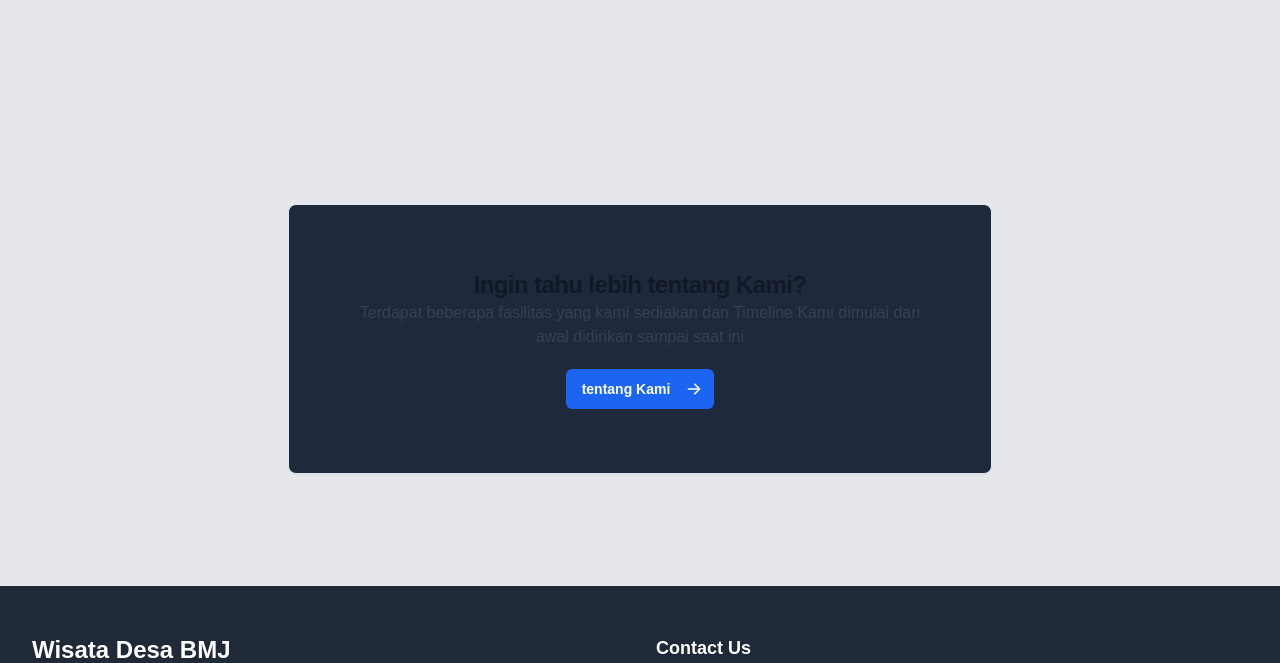
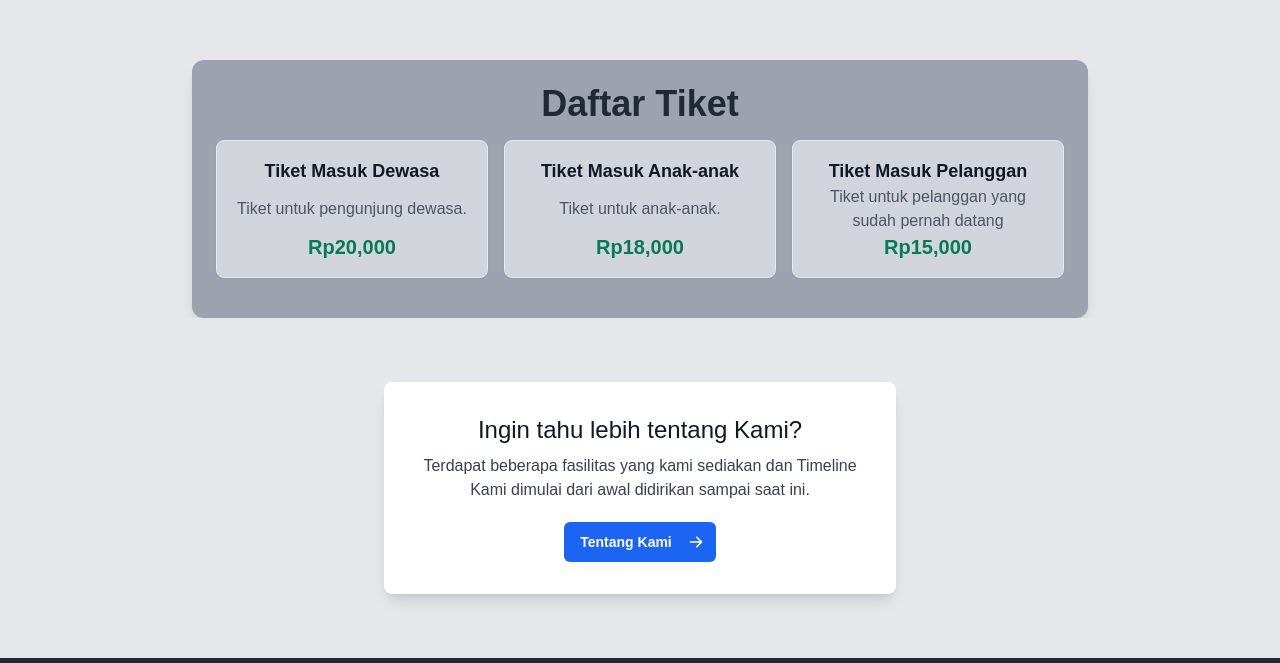
Before and after one commit to Jiichiro/Wisata-desa-BMJ, a Next.js app: page / in a window 1280 px wide. Shown: the part 2134-2797 px from the top of the page. Built offline with nearby package versions, Linux system fonts and the light colour scheme.

Commit message:
fix some bugs

```diff
--- a/src/app/loading.tsx
+++ b/src/app/loading.tsx
@@ -1,7 +1,20 @@
 import { Skeleton } from "@/components/ui/skeleton";
 
-export default function Loading() { return ( <> <section className="relative h-banner-mobile xl:h-banner-desktop"> <div className="absolute inset-0 w-full h-full bg-black dark:bg-gray-950"> <Skeleton className="w-full h-full" /> </div> <div className="absolute inset-0 flex flex-col px-10 md:px-36 xl:px-72 pt-10 md:pt-36 xl:justify-center text-white"> <Skeleton className="w-40 h-10 mb-2" /> <Skeleton className="w-40 h-10 mb-2" /> <Skeleton className="w-40 h-10" /> <Skeleton className="mt-4 w-80 h-6" /> <Skeleton className="mt-6 w-40 h-10 rounded-xl" /> </div> </section>
-
+export default function Loading() {
+  return (
+    <>
+      <section className="relative h-banner-mobile xl:h-banner-desktop">
+        <div className="absolute inset-0 w-full h-full bg-black dark:bg-gray-950">
+          <Skeleton className="w-full h-full" />
+        </div>
+        <div className="absolute inset-0 flex flex-col px-10 md:px-36 xl:px-72 pt-10 md:pt-36 xl:justify-center text-white">
+          <Skeleton className="w-40 h-10 mb-2" />
+          <Skeleton className="w-40 h-10 mb-2" />
+          <Skeleton className="w-40 h-10" />
+          <Skeleton className="mt-4 w-80 h-6" />
+          <Skeleton className="mt-6 w-40 h-10 rounded-xl" />
+        </div>
+      </section>
       <section className="grid md:grid-cols-2 gap-12 items-center px-10 md:px-36 xl:px-72 pt-28 bg-gray-200 dark:bg-gray-950">
         <div>
           <Skeleton className="w-60 h-8 mb-3" />
@@ -12,7 +25,6 @@ export default function Loading() { return ( <> <section className="relative h-b
         </div>
         <Skeleton className="w-full h-80 rounded-lg" />
       </section>
-
       <section className="bg-gray-200 dark:bg-gray-950 mx-auto px-10 py-52 flex flex-col self-center">
         <Skeleton className="self-center w-60 h-10 mb-10" />
         <div className="flex h-96 whitespace-nowrap overflow-x-auto rounded-xl gap-10">
@@ -21,7 +33,22 @@ export default function Loading() { return ( <> <section className="relative h-b
           ))}
         </div>
       </section>
-
+      <section className="w-full bg-gray-200 dark:bg-gray-900">
+      <div className="container mx-auto p-6 max-w-6xl bg-gray-400 dark:bg-gray-800 shadow-lg rounded-xl">
+        <h2 className="text-2xl md:text-3xl xl:text-4xl font-semibold text-gray-800 dark:text-gray-200 mb-4 text-center">
+          Daftar Tiket
+        </h2>
+        <div className="md:grid md:grid-cols-3 gap-4">
+          {[...Array(3)].map((_, idx) => (
+            <div key={idx} className="flex flex-col p-4 border rounded-lg shadow-sm hover:shadow-md transition bg-gray-300 dark:border-gray-600 dark:bg-gray-700 w-full max-w-md mx-auto justify-between mb-4">
+              <Skeleton className="h-6 w-3/4 mx-auto mb-2 rounded-md" />
+              <Skeleton className="h-4 w-5/6 mx-auto mb-2 rounded-md" />
+              <Skeleton className="h-6 w-1/2 mx-auto rounded-md" />
+            </div>
+          ))}
+        </div>
+      </div>
+    </section>
       <section className="flex justify-center px-10 md:px-36 xl:px-72 pb-28 bg-gray-200 dark:bg-gray-950">
         <div className="w-fit text-center p-16 bg-slate-800">
           <Skeleton className="w-80 h-10 mb-4" />
@@ -31,5 +58,5 @@ export default function Loading() { return ( <> <section className="relative h-b
         </div>
       </section>
     </>
-
-); }
+  );
+}
--- a/src/app/page.tsx
+++ b/src/app/page.tsx
@@ -1,6 +1,5 @@
 import { CloudinaryImage } from "@/components/cloudinary";
 import { Button } from "@/components/ui/button";
-import { Card } from "@/components/ui/card";
 import { ScrollArea, ScrollBar } from "@/components/ui/scroll-area";
 import { Oswald } from "next/font/google";
 import Link from "next/link";
@@ -60,20 +59,20 @@ const Home: FC = async () => {
             CFV5+94F, Sudirman number No.2, Jlaget, Randugenengan, Kec. Dlanggu,
             Kabupaten Mojokerto, Jawa Timur 61371
           </p>
-          <a
+          <Link
             href="https://www.google.com/maps/dir//CFV5%2B94F+Wisata+Desa+BMJ+Mojopahit,+Sudirman+number+No.2,+Jlaget,+Randugenengan,+Kec.+Dlanggu,+Kabupaten+Mojokerto,+Jawa+Timur+61371"
             target="_blank"
-            className="mt-6 px-6 py-3 bg-green-600 hover:bg-green-700 dark:bg-green-700 dark:hover:bg-green-800 text-white rounded-xl w-40 transition-colors duration-200"
+            className="mt-6 px-6 py-3 bg-blue-600 font-bold text-white hover:bg-blue-700 dark:hover:bg-blue-500 rounded-xl w-40 transition-colors duration-200"
             rel="noopener noreferrer"
           >
             Menuju Lokasi
-          </a>
+          </Link>
         </div>
       </section>
 
-      <section className="grid md:grid-cols-2 gap-12 items-center px-10 md:px-36 xl:px-72 pt-28 bg-gray-200 dark:bg-gray-950">
+      <section className="grid md:grid-cols-2 gap-12 items-center px-10 md:px-36 xl:px-72 pt-28 bg-gray-200 dark:bg-gray-900">
         <div>
-          <h2 className="text-lg sm:text-xl md:text-2xl font-bold text-gray-800 dark:text-white mb-3">
+          <h2 className="text-lg md:text-3xl xl:text-4xl font-bold text-gray-800 dark:text-white mb-3">
             Wisata Desa BMJ Mojopahit
           </h2>
           <p className="text-sm md:text-base text-gray-600 dark:text-gray-300 leading-relaxed mb-2">
@@ -84,8 +83,12 @@ const Home: FC = async () => {
           </p>
           <p className="text-sm md:text-base text-gray-600 dark:text-gray-300 leading-relaxed mb-2">
             Wisata Desa BMJ Mojopahit memiliki ikon unik yaitu Patung Mahapatih
-            Gajah Mada yang mendapat <span className="font-extrabold underline underline-offset-3">REKOR MURI</span> sebagai Patung Gajah Mada
-            Terbesar dan Tertinggi dengan total tinggi 23 meter.
+            Gajah Mada yang mendapat{" "}
+            <span className="font-extrabold underline underline-offset-3">
+              REKOR MURI
+            </span>{" "}
+            sebagai Patung Gajah Mada Terbesar dan Tertinggi dengan total tinggi
+            23 meter.
           </p>
           <p className="text-sm md:text-base text-gray-600 dark:text-gray-300 leading-relaxed mb-2">
             Wisata Desa BMJ Mojopahit mempunyai daya tarik sendiri bagi
@@ -105,7 +108,7 @@ const Home: FC = async () => {
         />
       </section>
 
-      <section className="bg-gray-200 dark:bg-gray-950 mx-auto px-10 py-52 flex flex-col self-center">
+      <section className="bg-gray-200 dark:bg-gray-900 mx-auto px-10 py-28 flex flex-col self-center">
         <h2
           className={`self-center text-2xl md:text-3xl xl:text-4xl font-bold leading-none pb-10 text-gray-900 dark:text-white ${oswald.className}`}
         >
@@ -138,16 +141,60 @@ const Home: FC = async () => {
           />
         </ScrollArea>
       </section>
-      <section className="flex justify-center px-10 md:px-36 xl:px-72 pb-28 bg-gray-200 dark:bg-gray-950">
-        <Card className="w-fit text-center p-16 bg-slate-800">
-          <h5 className="text-2xl font-bold tracking-tight text-gray-900 dark:text-white">
+
+      <section className="w-full bg-gray-200 dark:bg-gray-900">
+        <div className="container mx-auto p-6 max-w-4xl bg-gray-400 dark:bg-gray-800 shadow-lg rounded-xl">
+          <h2 className="text-2xl md:text-3xl xl:text-4xl font-semibold text-gray-800 dark:text-gray-200 mb-4 text-center">
+            Daftar Tiket
+          </h2>
+          <div className="md:grid md:grid-cols-3 gap-4">
+            {[
+              {
+                name: "Tiket Masuk Dewasa",
+                price: 20000,
+                description: "Tiket untuk pengunjung dewasa.",
+              },
+              {
+                name: "Tiket Masuk Anak-anak",
+                price: 18000,
+                description: "Tiket untuk anak-anak.",
+              },
+              {
+                name: "Tiket Masuk Pelanggan",
+                price: 15000,
+                description: "Tiket untuk pelanggan yang sudah pernah datang",
+              },
+            ].map((ticket, idx) => (
+              <div
+                key={idx}
+                className="flex flex-col p-4 border rounded-lg shadow-sm hover:shadow-md transition bg-gray-300 dark:border-gray-600 dark:bg-gray-700 w-full max-w-md mx-auto justify-between mb-4"
+              >
+                <h3 className="text-lg font-bold text-gray-900 dark:text-gray-100 text-center">
+                  {ticket.name}
+                </h3>
+                <p className="text-gray-600 dark:text-gray-300 text-center">
+                  {ticket.description}
+                </p>
+                <p className="text-xl font-semibold text-green-600 dark:text-green-400 text-center">
+                  Rp{ticket.price.toLocaleString()}
+                </p>
+              </div>
+            ))}
+          </div>
+        </div>
+      </section>
+
+      <section className="flex justify-center px-6 md:px-24 xl:px-48 py-16 bg-gray-200 dark:bg-gray-900">
+        <div className="w-full max-w-lg p-8 bg-white dark:bg-gray-800 rounded-lg shadow-lg text-center">
+          <h5 className="text-2xl md:text-3xlfont-bold text-gray-900 dark:text-white">
             Ingin tahu lebih tentang Kami?
           </h5>
-          <p className="font-normal text-gray-700 dark:text-gray-400">
-            Terdapat beberapa fasilitas yang kami sediakan dan Timeline Kami dimulai dari awal didirikan sampai saat ini
+          <p className="text-gray-700 dark:text-gray-400 mt-2">
+            Terdapat beberapa fasilitas yang kami sediakan dan Timeline Kami
+            dimulai dari awal didirikan sampai saat ini.
           </p>
-          <Button className="mt-5 bg-blue-600 font-bold text-white hover:text-black transition-all duration-300">
-            <Link href={'/about'}>tentang Kami</Link>
+          <Button className="mt-5 bg-blue-600 font-bold text-white hover:bg-blue-700 dark:hover:bg-blue-500 transition-all duration-300">
+            <Link href="/about">Tentang Kami</Link>
             <svg
               className="-mr-1 ml-2 h-4 w-4"
               fill="currentColor"
@@ -161,7 +208,7 @@ const Home: FC = async () => {
               />
             </svg>
           </Button>
-        </Card>
+        </div>
       </section>
     </>
   );
```
Lines whose indentation alone changed are shown as unchanged.
